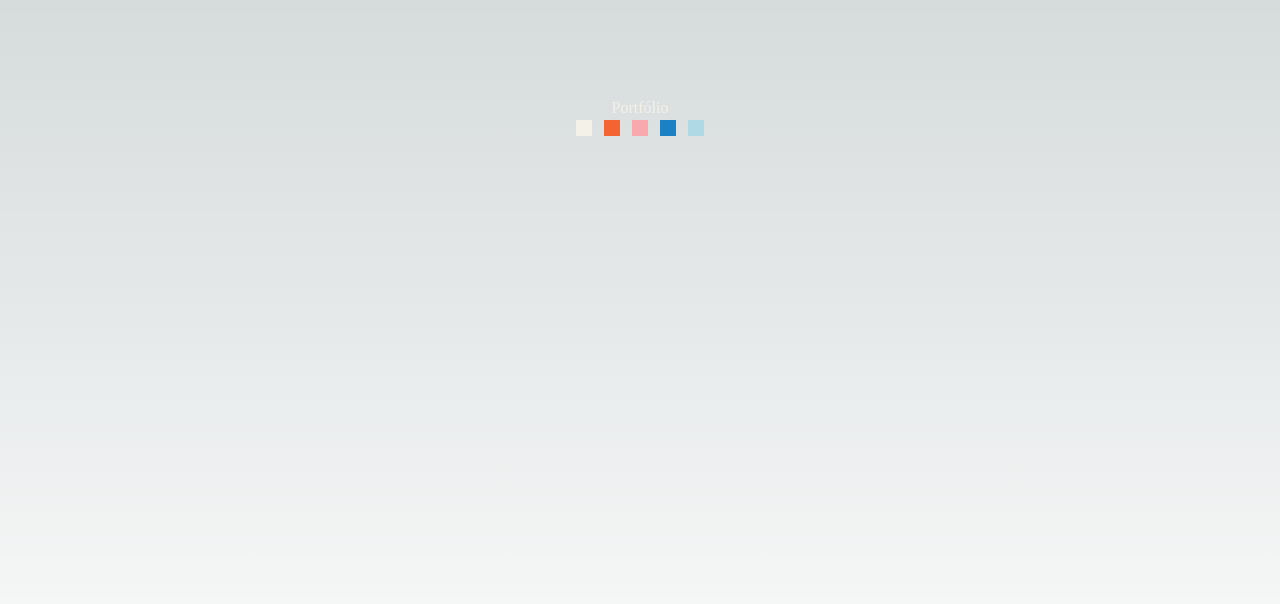
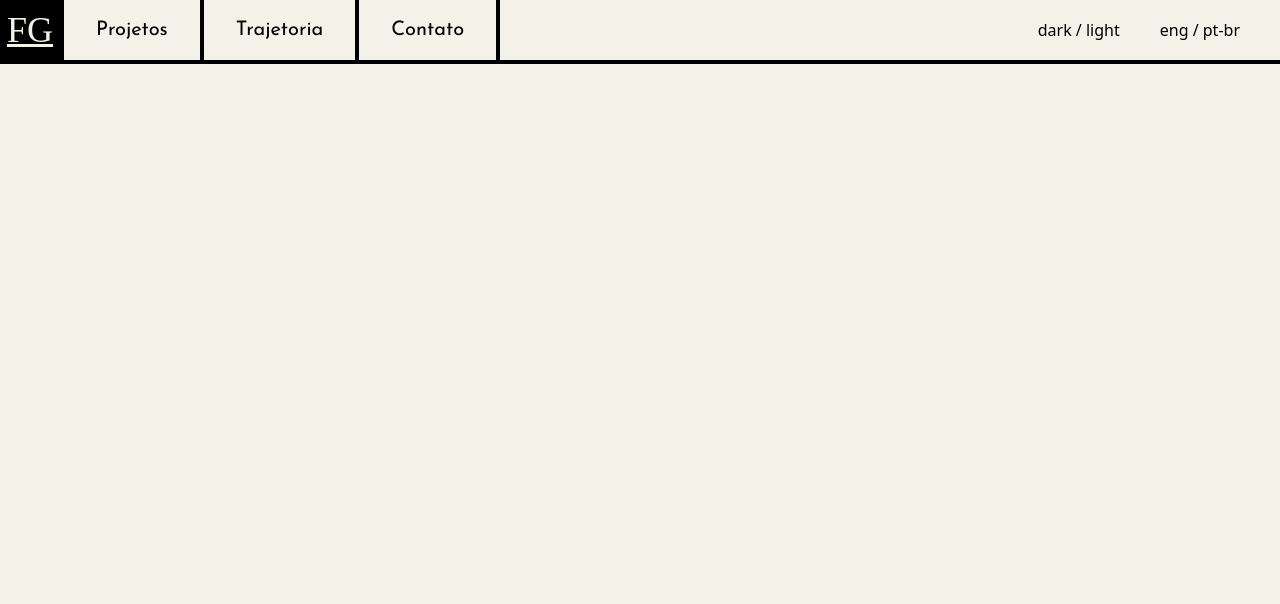
Before and after one commit to fabioguieiro/portfolio, a Next.js app: page / in a window 1280 px wide. Shown: the top 604 px of the page. Built offline with nearby package versions, Linux system fonts and the light colour scheme; a web font is replaced by a local one.

Commit message:
feat: creating navbar

```diff
--- a/src/app/globals.css
+++ b/src/app/globals.css
@@ -11,22 +11,9 @@
   --background-end-rgb: 255, 255, 255;
 }
 
-@media (prefers-color-scheme: dark) {
-  :root {
-    --foreground-rgb: 255, 255, 255;
-    --background-start-rgb: 0, 0, 0;
-    --background-end-rgb: 0, 0, 0;
-  }
-}
-
 body {
-  color: rgb(var(--foreground-rgb));
-  background: linear-gradient(
-      to bottom,
-      transparent,
-      rgb(var(--background-end-rgb))
-    )
-    rgb(var(--background-start-rgb));
+  color: #000;
+  background: #f3f1e8;
 }
 
 @layer utilities {
--- a/src/app/page.tsx
+++ b/src/app/page.tsx
@@ -1,16 +1,9 @@
-import Image from "next/image";
+import { Navbar } from "@/components";
 
 export default function Home() {
   return (
-    <main className="flex min-h-screen flex-col items-center  p-24">
-      <h1 className="font-spicy text-cream">Portfólio</h1>
-      <div className="flex row gap-3">
-        <div className="w-4 h-4 bg-cream"></div>
-        <div className="w-4 h-4 bg-tomato"></div>
-        <div className="w-4 h-4 bg-rose"></div>
-        <div className="w-4 h-4 bg-petroleum"></div>
-        <div className="w-4 h-4 bg-lightBlue"></div>
-      </div>
+    <main>
+      <Navbar />
     </main>
   );
 }
--- /dev/null
+++ b/src/components/Navbar/NavItem.tsx
@@ -0,0 +1,9 @@
+import { TNavItemsProps } from "./types";
+
+export const NavItem = ({ name }: TNavItemsProps) => {
+  return (
+    <button className="px-8 text-xl border-r-4 font-josefin border-black hover:underline">
+      {name}
+    </button>
+  );
+};
--- /dev/null
+++ b/src/components/Navbar/NavLogo.tsx
@@ -0,0 +1,7 @@
+export const NavLogo = () => {
+  return (
+    <div className="h-full w-16 text-4xl border-r-4 bg-black text-cream border-black flex justify-center items-center font-spicy hover:underline">
+      FG
+    </div>
+  );
+};
--- /dev/null
+++ b/src/components/Navbar/index.tsx
@@ -0,0 +1,19 @@
+import { NavItem } from "./NavItem";
+import { NavLogo } from "./NavLogo";
+
+export const Navbar = () => {
+  return (
+    <nav className="w-full h-16 border-b-4 border-black flex justify-between">
+      <div className="flex">
+        <NavLogo />
+        <NavItem name="Projetos" />
+        <NavItem name="Trajetoria" />
+        <NavItem name="Contato" />
+      </div>
+      <div className="flex items-center">
+        <p className="mr-10">dark / light</p>
+        <p className="mr-10">eng / pt-br</p>
+      </div>
+    </nav>
+  );
+};
--- /dev/null
+++ b/src/components/Navbar/types.ts
@@ -0,0 +1,3 @@
+export type TNavItemsProps = {
+  name: string;
+};
--- /dev/null
+++ b/src/components/index.tsx
@@ -0,0 +1 @@
+export { Navbar } from "./Navbar";
```
